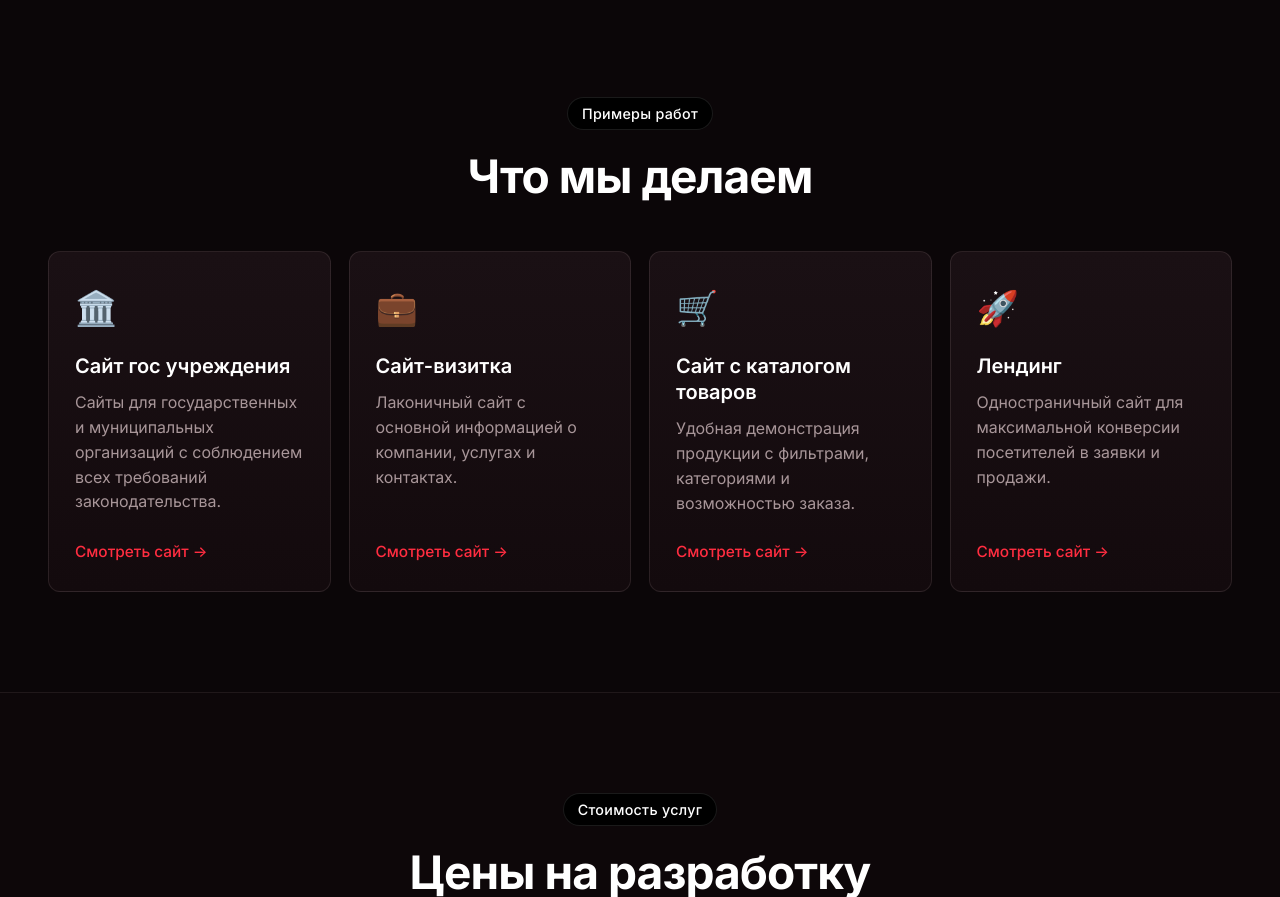
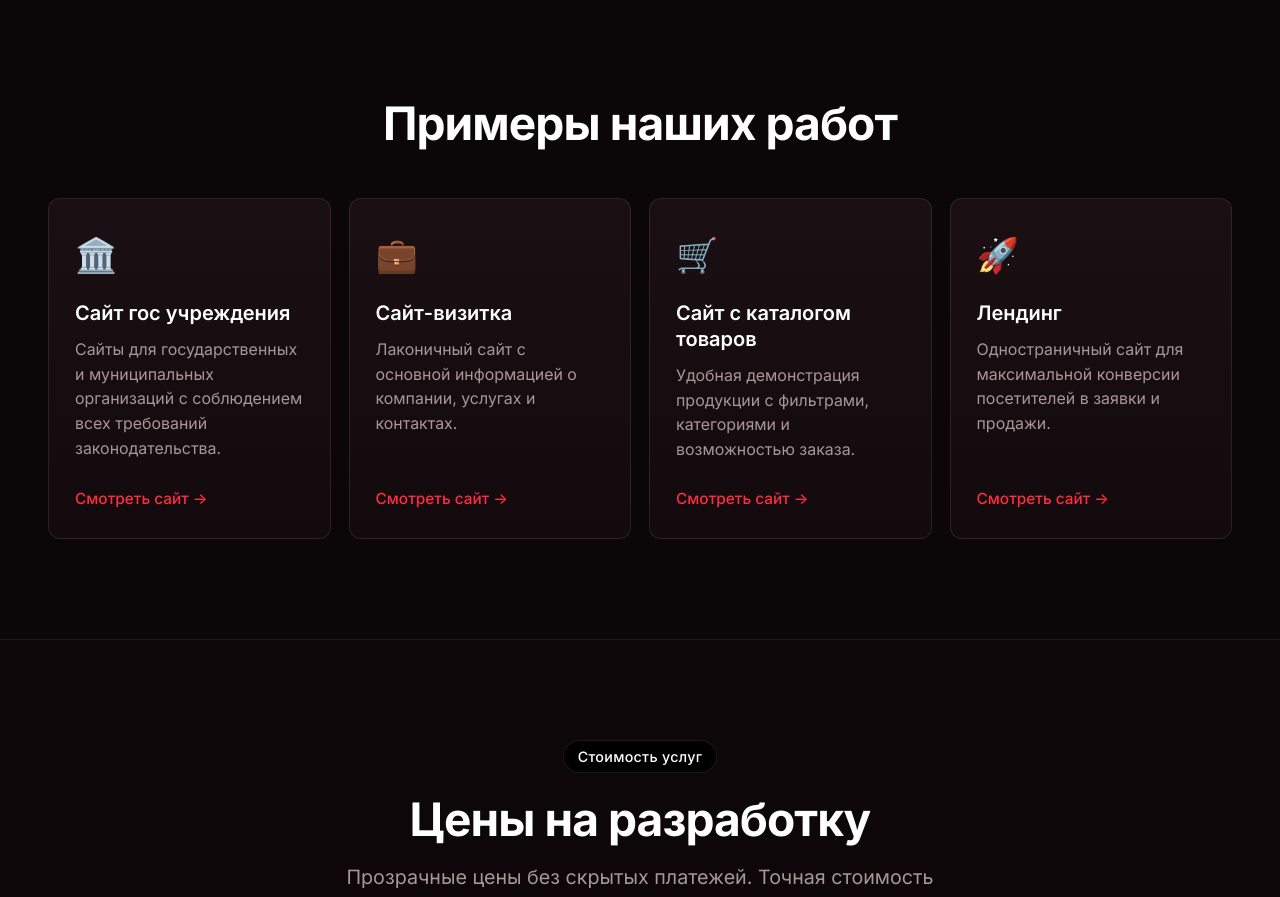
Before and after one commit to KEVERS90/Razraaaab, a website: page index.html in a window 1280 px wide. Shown: the part 2905-3802 px from the top of the page. Drawn offline with Linux system fonts and the light colour scheme.

Commit message:
Update index.html

```diff
--- a/index.html
+++ b/index.html
@@ -1492,8 +1492,8 @@
 
         <!-- ============ ПРИМЕРЫ РАБОТ ============ -->
         <div class="sec-head reveal" style="margin-top: 100px;">
-            <span class="sec-pill">Примеры работ</span>
-            <h2 class="h2">Что мы делаем</h2>
+
+            <h2 class="h2">Примеры наших работ</h2>
         </div>
 
         <div class="works-grid stagger">
```
